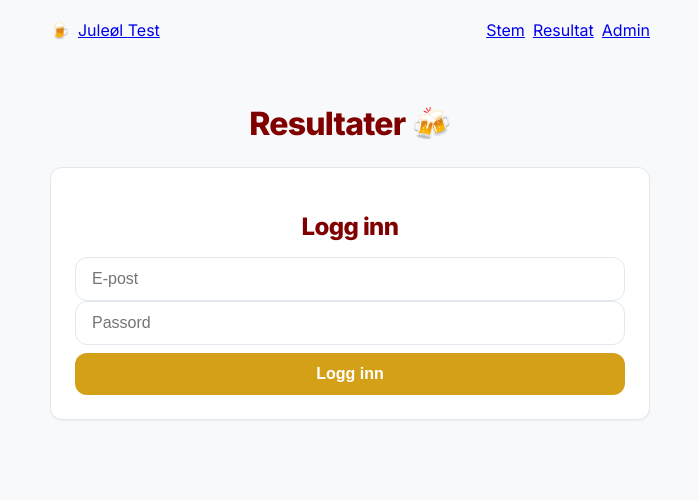
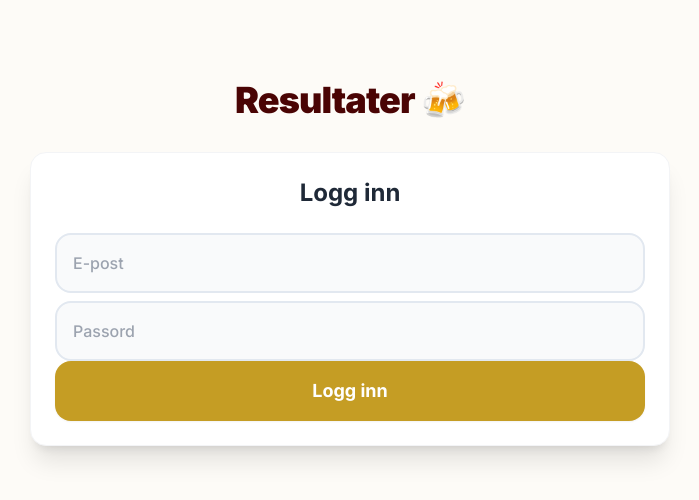
Before and after one commit to l0ddifyr/oltest, a React (Vite) app: page /oltest/results in a window 1280 px wide. Shown: the top 500 px of the page, without its empty margins (290-989 px from the left). Built offline with nearby package versions, Linux system fonts and the light colour scheme.

Commit message:
refactor: Migrate styling to Tailwind CSS and update admin beer assignment logic.

```diff
--- a/package.json
+++ b/package.json
@@ -22,10 +22,13 @@
     "@types/react": "^19.2.5",
     "@types/react-dom": "^19.2.3",
     "@vitejs/plugin-react": "^5.1.1",
+    "autoprefixer": "^10.4.23",
     "eslint": "^9.39.1",
     "eslint-plugin-react-hooks": "^7.0.1",
     "eslint-plugin-react-refresh": "^0.4.24",
     "globals": "^16.5.0",
+    "postcss": "^8.5.6",
+    "tailwindcss": "^3.4.17",
     "vite": "^7.2.4"
   }
 }
--- /dev/null
+++ b/postcss.config.js
@@ -0,0 +1,6 @@
+export default {
+    plugins: {
+        tailwindcss: {},
+        autoprefixer: {},
+    },
+}
--- a/src/App.jsx
+++ b/src/App.jsx
@@ -7,7 +7,6 @@ import Results from './pages/Results';
 function App() {
   return (
     <>
-      <Navbar />
       <Routes>
         <Route path="/" element={<Home />} />
         <Route path="/admin" element={<Admin />} />
--- a/src/index.css
+++ b/src/index.css
@@ -1,234 +1,106 @@
-@import url('https://fonts.googleapis.com/css2?family=Inter:wght@400;600;800&display=swap');
+@import url('https://fonts.googleapis.com/css2?family=Inter:wght@400;500;600;700;900&display=swap');
 
-:root {
-  --primary: #d4a017;
-  --secondary: #800000;
-  --success: #2e7d32;
-  --bg: #f8f9fa;
-  --surface: #ffffff;
-  --text-main: #2d3748;
-  --text-muted: #718096;
-  --border: #e2e8f0;
+@tailwind base;
+@tailwind components;
+@tailwind utilities;
 
-  --shadow-sm: 0 1px 2px 0 rgba(0, 0, 0, 0.05);
-  --shadow-md: 0 4px 6px -1px rgba(0, 0, 0, 0.1), 0 2px 4px -1px rgba(0, 0, 0, 0.06);
-  --radius: 12px;
-}
-
+@layer base {
   body {
-  font-family: 'Inter', system-ui, -apple-system, sans-serif;
-  margin: 0;
-  padding: 0;
-  background-color: var(--bg);
-  color: var(--text-main);
-  -webkit-font-smoothing: antialiased;
-  min-height: 100vh;
-}
-
-/* Layout Wrapper */
-.container {
-  max-width: 600px;
-  margin: 0 auto;
-  padding: 20px;
-}
-
-/* Typography */
-h1,
-h2,
-h3 {
-  color: var(--secondary);
-  font-weight: 800;
-  letter-spacing: -0.025em;
+    @apply bg-bg text-gray-900 font-sans antialiased;
   }
 
   h1 {
-  font-size: 2rem;
-  text-align: center;
-  margin: 1.5rem 0;
+    @apply text-4xl font-black text-secondary tracking-tight my-8 text-center;
   }
 
   h2 {
-  font-size: 1.5rem;
-  text-align: center;
-  margin-bottom: 1rem;
+    @apply text-2xl font-bold mb-6 text-gray-800;
   }
 
-/* Components */
-.card {
-  background: var(--surface);
-  border: 1px solid var(--border);
-  border-radius: var(--radius);
-  padding: 1.5rem;
-  margin-bottom: 1rem;
-  box-shadow: var(--shadow-sm);
-  transition: box-shadow 0.2s;
+  h3 {
+    @apply text-lg font-bold mb-2 text-gray-900;
+  }
 }
 
-.card:hover {
-  box-shadow: var(--shadow-md);
+@layer components {
+  .btn-primary {
+    @apply w-full py-4 px-6 rounded-2xl bg-primary text-white font-bold text-lg shadow-sm transition-all hover:bg-primary-dark active:scale-[0.98] flex justify-center items-center gap-2;
   }
 
-/* Inputs & Buttons */
-label {
-  display: block;
-  font-weight: 600;
-  font-size: 0.875rem;
-  margin-bottom: 0.5rem;
-  color: var(--text-muted);
-  text-transform: uppercase;
-  letter-spacing: 0.05em;
+  .btn-secondary {
+    @apply w-auto py-2 px-4 rounded-xl border-2 border-slate-200 text-slate-500 font-bold bg-transparent hover:border-slate-300 hover:text-slate-600 active:scale-[0.98];
   }
 
-input,
-select,
-button {
-  width: 100%;
-  padding: 0.75rem 1rem;
-  border-radius: var(--radius);
-  border: 1px solid var(--border);
-  font-size: 1rem;
-  transition: all 0.2s;
-  box-sizing: border-box;
+  .btn-danger {
+    @apply py-2 px-3 rounded-xl bg-red-50 text-red-600 font-bold hover:bg-red-100 transition-colors border border-red-100;
   }
 
-input:focus,
-select:focus {
-  outline: none;
-  border-color: var(--primary);
-  box-shadow: 0 0 0 3px rgba(212, 160, 23, 0.1);
+  .card {
+    @apply bg-surface rounded-2xl p-6 shadow-xl border border-gray-100 mb-6;
   }
 
-button {
-  cursor: pointer;
-  font-weight: 700;
-  border: none;
-  background-color: var(--primary);
-  color: white;
-  margin-top: 0.5rem;
+  .input-field {
+    @apply w-full p-4 rounded-xl border-2 border-slate-200 bg-gray-50 font-medium transition-all focus:outline-none focus:border-primary focus:bg-white focus:ring-4 focus:ring-primary/10;
   }
 
-button:hover {
-  transform: translateY(-1px);
-  filter: brightness(110%);
+  .select-field {
+    @apply w-full p-3 rounded-xl border-2 border-slate-200 bg-white font-medium focus:outline-none focus:border-primary;
+  }
 }
 
-button:active {
-  transform: translateY(0);
+/* Custom Overrides for JSX classes where we didn't use utility classes directly */
+button:not([class*="btn-"]):not([class*="danger"]):not([class*="secondary"]) {
+  @apply btn-primary;
 }
 
 button.secondary {
-  background-color: transparent;
-  border: 1px solid var(--border);
-  color: var(--text-muted);
-}
-
-button.secondary:hover {
-  background-color: var(--bg);
+  @apply btn-secondary;
 }
 
 button.danger {
-  background-color: #e53e3e;
-  width: auto;
-  padding: 0.25rem 0.75rem;
-  font-size: 0.75rem;
+  @apply btn-danger;
 }
 
-/* Utilities */
-.hidden {
-  display: none !important;
+.danger {
+  @apply btn-danger;
 }
 
-.text-center {
-  text-align: center;
+input:not([type="range"]) {
+  @apply input-field;
 }
 
-.flex {
-  display: flex;
-  gap: 0.5rem;
+select:not([class*="w-24"]) {
+  @apply select-field;
 }
 
-.items-center {
-  align-items: center;
+/* Range Slider */
+input[type=range] {
+  -webkit-appearance: none;
+  @apply bg-transparent h-7 my-2 cursor-pointer w-full;
 }
 
-.justify-between {
-  justify-content: space-between;
-}
-
-.mt-4 {
-  margin-top: 1rem;
-}
-
-/* Range Inputs */
-input[type=range] {
-  -webkit-appearance: none;
-  height: 8px;
-  background: var(--border);
-  border-radius: 4px;
-  padding: 0;
-  border: none;
+input[type=range]::-webkit-slider-runnable-track {
+  @apply w-full h-2 bg-slate-200 rounded-lg;
 }
 
 input[type=range]::-webkit-slider-thumb {
   -webkit-appearance: none;
-  height: 24px;
-  width: 24px;
-  border-radius: 50%;
-  background: var(--primary);
-  cursor: pointer;
-  box-shadow: 0 2px 4px rgba(0, 0, 0, 0.1);
-  transition: transform 0.1s;
+  @apply h-7 w-7 rounded-full bg-white border-[6px] border-primary shadow-md -mt-[10px] transition-transform;
 }
 
-input[type=range]::-webkit-slider-thumb:hover {
-  transform: scale(1.1);
+input[type=range]:active::-webkit-slider-thumb {
+  @apply scale-110 ring-4 ring-primary/20;
 }
 
-/* Specific to App Logic */
-.score-val {
-  background: #fffbef;
-  color: var(--primary);
-  padding: 0.25rem 0.75rem;
-  border-radius: 999px;
-  font-weight: 800;
-  border: 1px solid rgba(212, 160, 23, 0.2);
+/* Utilities */
+.container-wide {
+  @apply max-w-5xl mx-auto px-4;
 }
 
-.beer-info-box {
-  background: #fff5f5;
-  border: 1px solid #fed7d7;
-  border-radius: var(--radius);
-  padding: 1rem;
-  text-align: center;
-  margin-bottom: 2rem;
+.container {
+  @apply max-w-2xl mx-auto px-4;
 }
 
-#currentBeerText {
-  color: var(--secondary);
-  font-size: 2rem;
-  font-weight: 900;
+.pill {
+  @apply inline-flex items-center;
 }
-
-/* Tables */
-table {
-  width: 100%;
-  border-collapse: collapse;
-}
-
-th,
-td {
-  padding: 0.75rem;
-  border-bottom: 1px solid var(--border);
-  text-align: left;
-}
-
-th {
-  background: var(--bg);
-  font-size: 0.875rem;
-  color: var(--text-muted);
-  text-transform: uppercase;
-}
-
-.winner-row {
-  background-color: #fffbef;
-}
--- /dev/null
+++ b/tailwind.config.js
@@ -0,0 +1,26 @@
+/** @type {import('tailwindcss').Config} */
+export default {
+    content: [
+        "./index.html",
+        "./src/**/*.{js,ts,jsx,tsx}",
+    ],
+    theme: {
+        extend: {
+            colors: {
+                primary: '#c59d24',
+                'primary-dark': '#8a6d17',
+                secondary: '#4a0404',
+                bg: '#fdfbf7',
+                surface: '#ffffff',
+            },
+            fontFamily: {
+                sans: ['Inter', 'sans-serif'],
+            },
+            borderRadius: {
+                DEFAULT: '16px',
+                'xl': '16px',
+            }
+        },
+    },
+    plugins: [],
+}
```
Also changed, not shown: src/pages/Admin.jsx (+112 -76 lines), 1 other file (tests, documents, lock files or other folders). Lines whose indentation alone changed are shown as unchanged.
